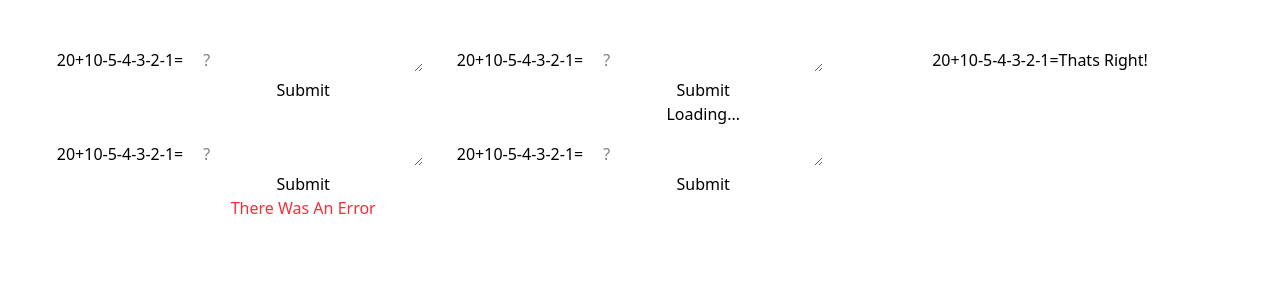
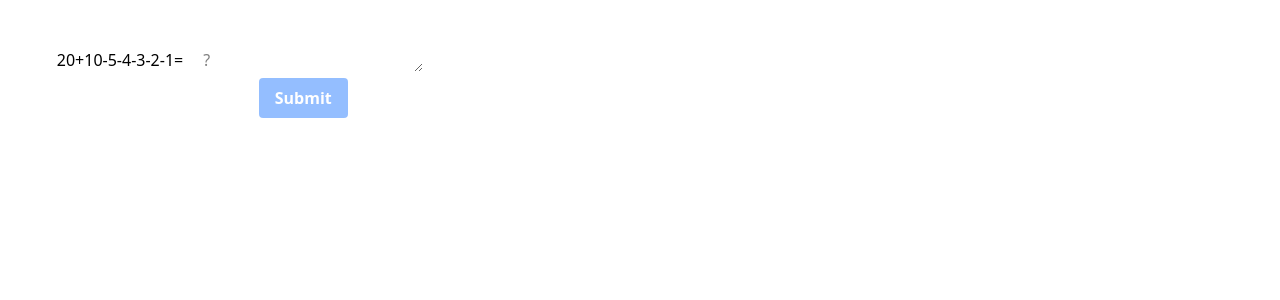
Before and after one commit to Shanto-prime/learn-js, a React (Vite) app: page / in a window 1280 px wide. Shown: the top 300 px of the page. Built offline with nearby package versions, Linux system fonts and the light colour scheme.

Commit message:
feat: refactor Form component to handle answer submission and display status messages

```diff
--- a/src/App.jsx
+++ b/src/App.jsx
@@ -1,16 +1,14 @@
 import "./App.css";
 import Form from "./Components/Form";
 export default function App() {
-  const statuses = ["Empty", "Submitting", "Success", "Error", "Typing"];
+  //   const statuses = ["Empty", "Submitting", "Success", "Error", "Typing"];
   return (
     <div className="text-center grid grid-cols-3 justify-center m-10">
-      {statuses.map((status) => (
-        <div className="m-2 flex justify-center">
-          <h2>20+10-5-4-3-2-1</h2>
-          <p>=</p>
-          <Form key={status} status={status} />
-        </div>
-      ))}
+      <div className="m-2 flex justify-center">
+        <h2>20+10-5-4-3-2-1</h2>
+        <p>=</p>
+        <Form />
+      </div>
     </div>
   );
 }
--- a/src/Components/Form.jsx
+++ b/src/Components/Form.jsx
@@ -1,31 +1,63 @@
-export default function Form({ status = "Empty" }) {
-  if (status === "Success") {
-    return <h1>Thats Right!</h1>;
-  }
+import { useState } from "react";
+
+function submitForm(answer) {
+  return new Promise((resolve, reject) => {
+    setTimeout(() => {
+      if (answer === "15") {
+        resolve();
+      } else {
+        reject(new Error("Wrong Answer vai"));
+      }
+    }, 1000);
+  });
+}
+
+export default function Form() {
+  const [answer, setAnswer] = useState("");
+  const [error, setError] = useState(null);
+  const [status, setStatus] = useState("typing");
+
+  const handleTyping = (e) => {
+    setError(null);
+    setAnswer(e.target.value);
+  };
+
+  const handleSubmit = async (e) => {
+    e.preventDefault();
+    setStatus("Submitting");
+    try {
+      await submitForm(answer);
+      setStatus("Success");
+    } catch (err) {
+      setStatus("typing");
+      setError(err.message);
+    }
+  };
   return (
     <>
-      <form id="form">
+      <form onSubmit={handleSubmit}>
         <textarea
-          name="userInput"
-          id="input1"
+          value={answer}
+          onChange={handleTyping}
           rows="1"
-          disabled={status === "Submitting"}
           placeholder="?"
           className=" px-5"
+          disabled={status === "Submitting"}
         ></textarea>
         <br />
         <button
+          className="bg-blue-500 hover:bg-blue-700 text-white font-bold py-2 px-4 rounded disabled:opacity-50"
           type="submit"
-          disabled={status === "Submitting" || status === "Empty"}
+          disabled={status === "Submitting" || answer === ""}
         >
           Submit
         </button>
+        {status === "Success" && <p>Thats Right!</p>}
         {status === "Submitting" && <p>Loading...</p>}
-
-        {status === "Error" && (
-          <p className="error text-red-500">There Was An Error</p>
-        )}
+        {error && <p className="error text-red-500">{error}</p>}
+        {/* <p className="error text-red-500">There Was An Error</p> */}
       </form>
+      <hr />
     </>
   );
 }
```
